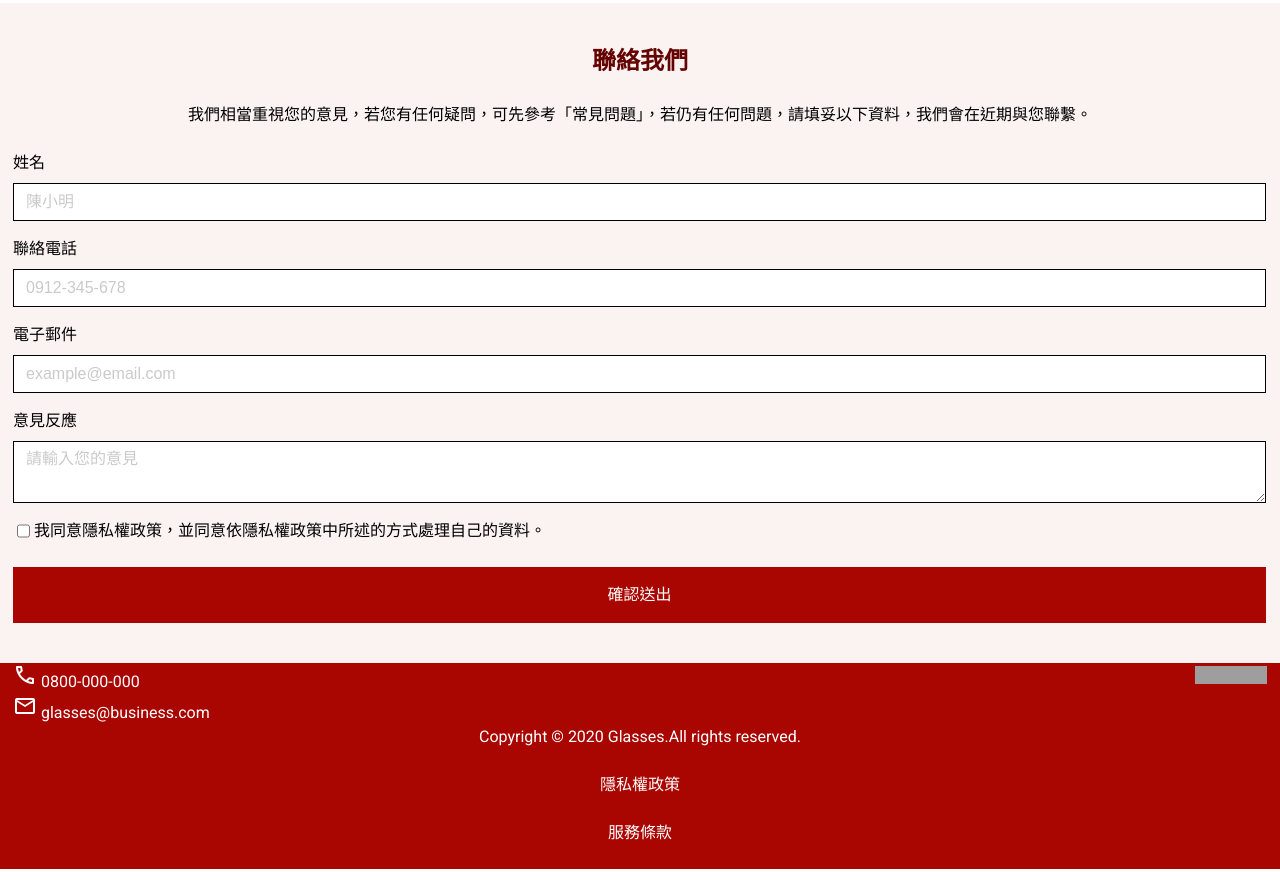
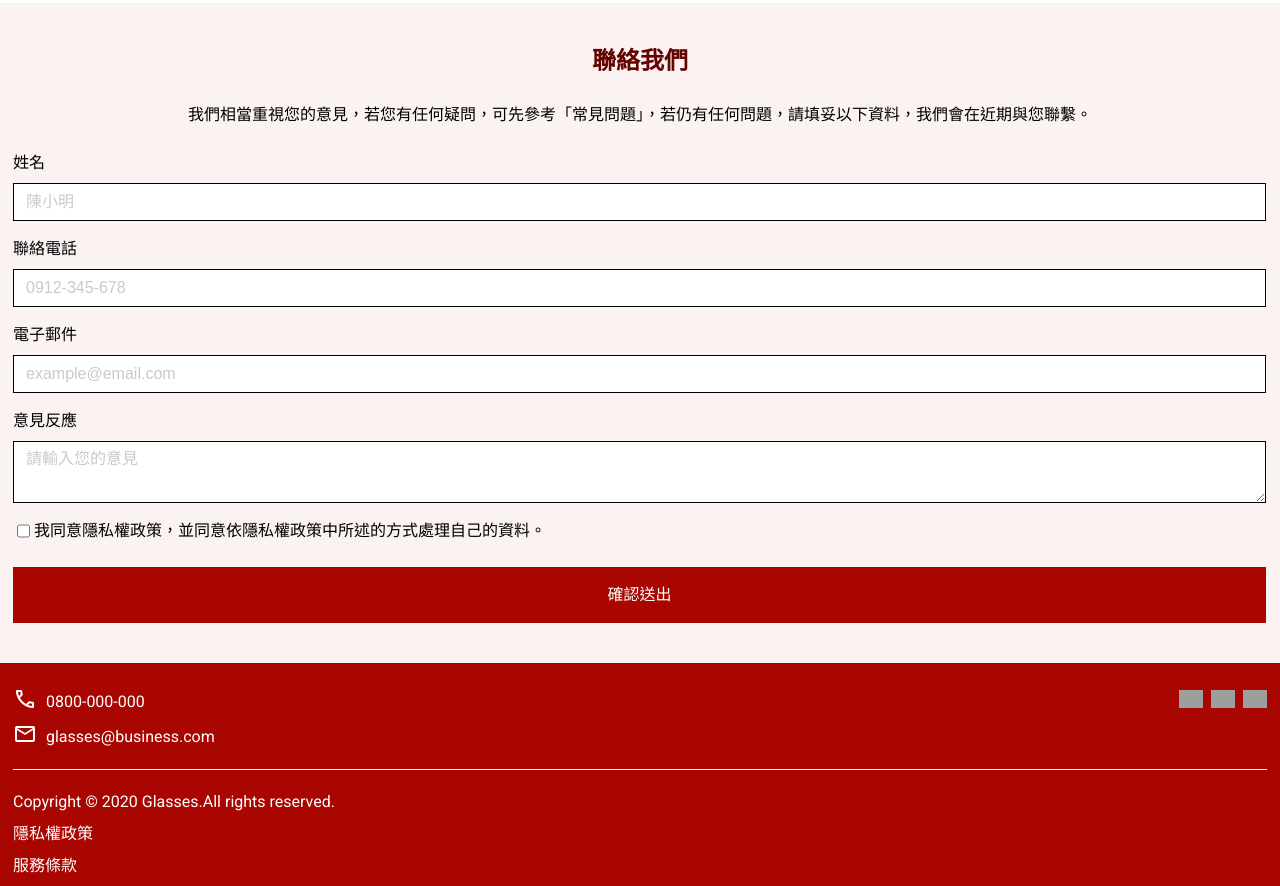
Before and after one commit to NekoBoxy/practice-2024-summer-w3, a website built with Vite: page src/index.html in a window 1280 px wide. Shown: the part 8904-9790 px from the top of the page. Built offline with nearby package versions, Linux system fonts and the light colour scheme; grey boxes are pictures that could not be loaded; a web font is replaced by a local one.

Commit message:
footer 完成；手機板完成

```diff
--- a/src/index.html
+++ b/src/index.html
@@ -5,8 +5,10 @@
   <meta charset="utf-8">
   <meta name="viewport" content="width=device-width, initial-scale=1">
   <!-- 載入 Material Icons -->
-  <link rel="stylesheet" href="https://fonts.googleapis.com/css2?family=Material+Symbols+Outlined:opsz,wght,FILL,GRAD@24,400,0,0" />
-  <link rel="stylesheet" href="https://fonts.googleapis.com/css2?family=Material+Symbols+Outlined:opsz,wght,FILL,GRAD@20..48,100..700,0..1,-50..200" />
+  <link rel="stylesheet"
+    href="https://fonts.googleapis.com/css2?family=Material+Symbols+Outlined:opsz,wght,FILL,GRAD@24,400,0,0" />
+  <link rel="stylesheet"
+    href="https://fonts.googleapis.com/css2?family=Material+Symbols+Outlined:opsz,wght,FILL,GRAD@20..48,100..700,0..1,-50..200" />
   <title>w3</title>
   <script type="module" src="./main.js"></script>
 </head>
@@ -319,7 +321,7 @@
         <div class="col">
           <div class="top-group">
             <div class="content">
-              <div class="icon-group">
+              <div class="icon-group mb-1">
                 <span class="material-symbols-outlined">
                   call
                 </span>
@@ -336,23 +338,37 @@
             </div>
 
             <div class="social-medias">
-              <div class="icon-box">
-                <img src="https://github.com/hexschool/2022-web-layout-training/blob/main/week3-4/ic-social-fb.png?raw=true" alt="" srcset="">
+              <div class="icon-box mr-1">
+                <a href="#">
+                  <img
+                    src="https://github.com/hexschool/2022-web-layout-training/blob/main/week3-4/ic-social-fb.png?raw=true"
+                    alt="" srcset="">
+                </a>
+              </div>
+              <div class="icon-box mr-1">
+                <a href="#">
+                  <img
+                    src="https://github.com/hexschool/2022-web-layout-training/blob/main/week3-4/ic_social_line.png?raw=true"
+                    alt="" srcset="">
+                </a>
               </div>
               <div class="icon-box">
-                <img src="https://github.com/hexschool/2022-web-layout-training/blob/main/week3-4/ic_social_line.png?raw=true" alt="" srcset="">
-              </div>
-              <div class="icon-box">
-                <img src="https://github.com/hexschool/2022-web-layout-training/blob/main/week3-4/ic_social_ig.png?raw=true" alt="" srcset="">
+                <a href="#">
+                  <img
+                    src="https://github.com/hexschool/2022-web-layout-training/blob/main/week3-4/ic_social_ig.png?raw=true"
+                    alt="" srcset="">
+                </a>
               </div>
             </div>
           </div>
         </div>
 
         <div class="col">
-          <p>Copyright © 2020 Glasses.All rights reserved.</p>
-          <p>隱私權政策</p>
-          <p>服務條款</p>
+          <div class="declaration">
+            <p>Copyright © 2020 Glasses.All rights reserved.</p>
+            <p>隱私權政策</p>
+            <p>服務條款</p>
+          </div>
         </div>
       </div>
     </div>
--- a/src/scss/layout/_footer.scss
+++ b/src/scss/layout/_footer.scss
@@ -5,17 +5,23 @@
   .top-group {
     display: flex;
     justify-content: space-between;
-  }
-
-  .social-medias {
-    display: flex;
+    margin-top: 24px;
+    padding-bottom: 20px;
+    border-bottom: 1px solid white;
+    margin-bottom: 20px;
   }
 
   .icon-group {
     text-align: start;
   }
 
-  .icon-box, .icon-group.span {
+  .icon-group>.material-symbols-outlined {
+    vertical-align: text-bottom;
+    margin-right: 5px;
+  }
+
+  .icon-box,
+  .icon-group.span {
     width: 24px;
     height: 24px;
   }
@@ -35,4 +41,17 @@
       'GRAD' 0,
       'opsz' 24
   }
+
+  .social-medias {
+    display: flex;
+  }
+
+  .declaration {
+    text-align: start;
+  }
+
+
+  .declaration p {
+    padding-bottom: 8px;
+  }
 }
--- a/src/scss/utils/_utilities.scss
+++ b/src/scss/utils/_utilities.scss
@@ -110,3 +110,7 @@
 .w-100 {
   width: 100%;
 }
+
+.mr-1 {
+  margin-right: 8px;
+}
```
